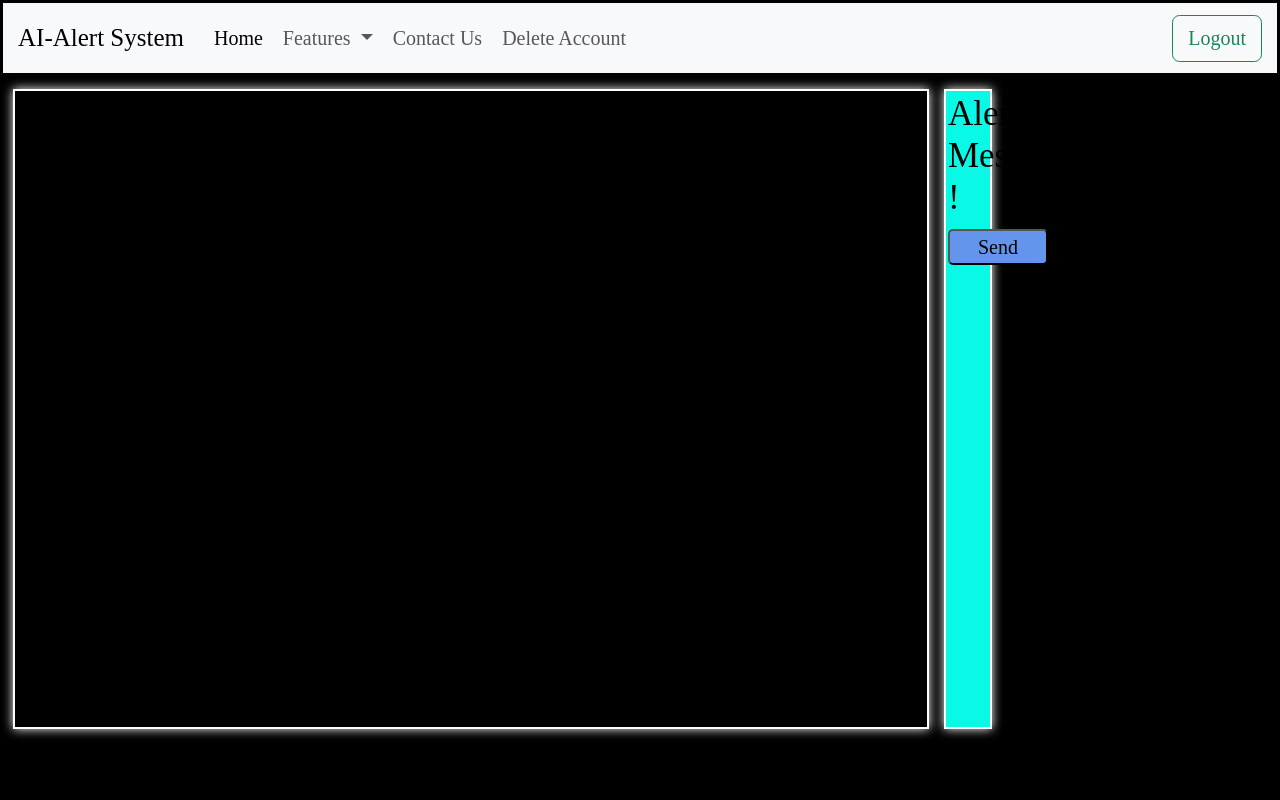
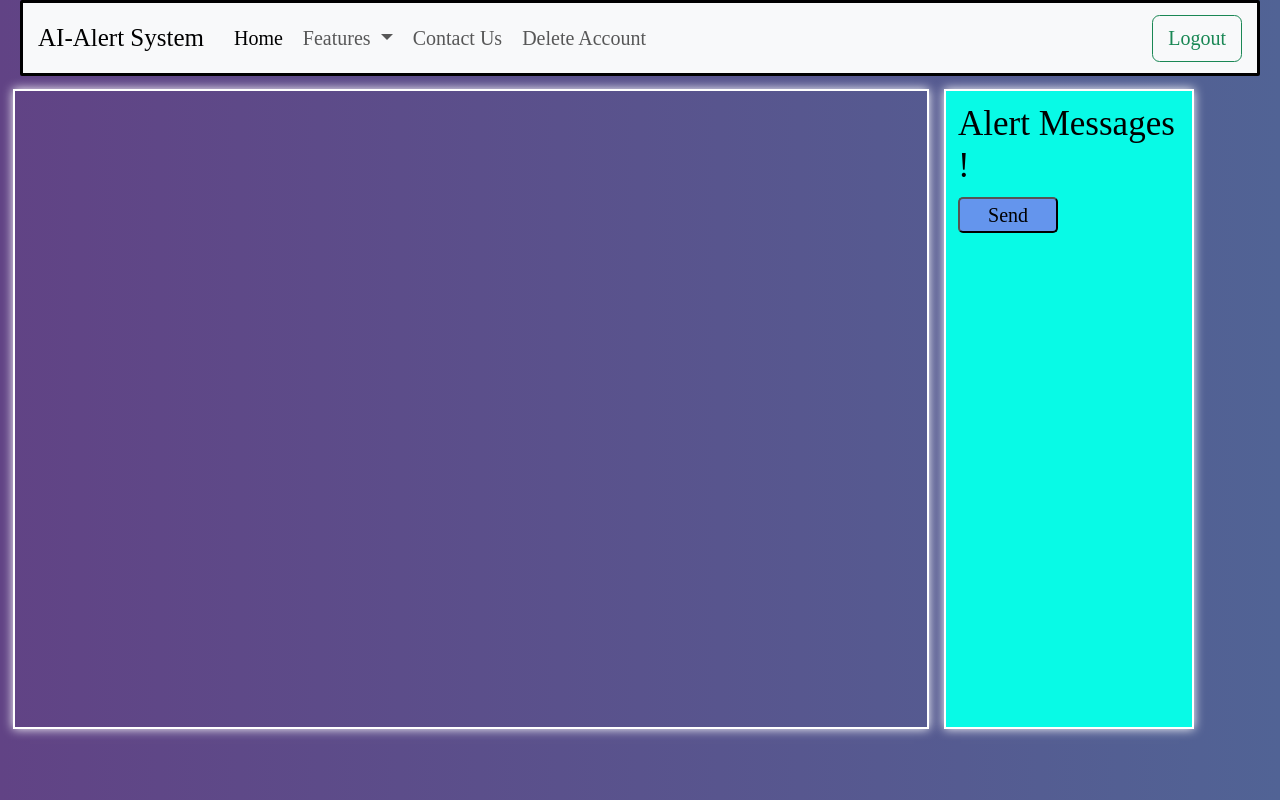
Before and after one commit to Spyrosigma/HackJnu3-Project, a Django app: page /home in a window 1280 px wide. Run offline with Django 5.2, Linux system fonts and the light colour scheme; the visitor is signed in with stand-in values (Sample User, id 1).

Commit message:
Update home.css

```diff
--- a/static/cctv/home.css
+++ b/static/cctv/home.css
@@ -6,10 +6,12 @@
     .navbar{
         border: black 3px solid;
         border-radius: 2px;
+        margin-left: 20px;
+        margin-right: 20px;
     }
+
     body{
-        background-color: rgb(0, 0, 0);
-        color: rgb(0, 0, 0);
+        background:linear-gradient(to right, #614385, #516395)
 
     }
     .content{
@@ -30,14 +32,13 @@
         justify-content: center;
         align-items: center;
         text-align: center;
-        width: 100%;
-        height: auto;
         margin-left: 50%;
         margin-right: 50%;
         border: rgb(209, 25, 25) 2px solid;
         border-radius: 0px;
     }
-    .alertmessage{
+    .main-message{
+        display: flex;
         padding: 1% 1% 1% 1%;
         background-color: #08fae6;
         min-height: 80vh;
```
